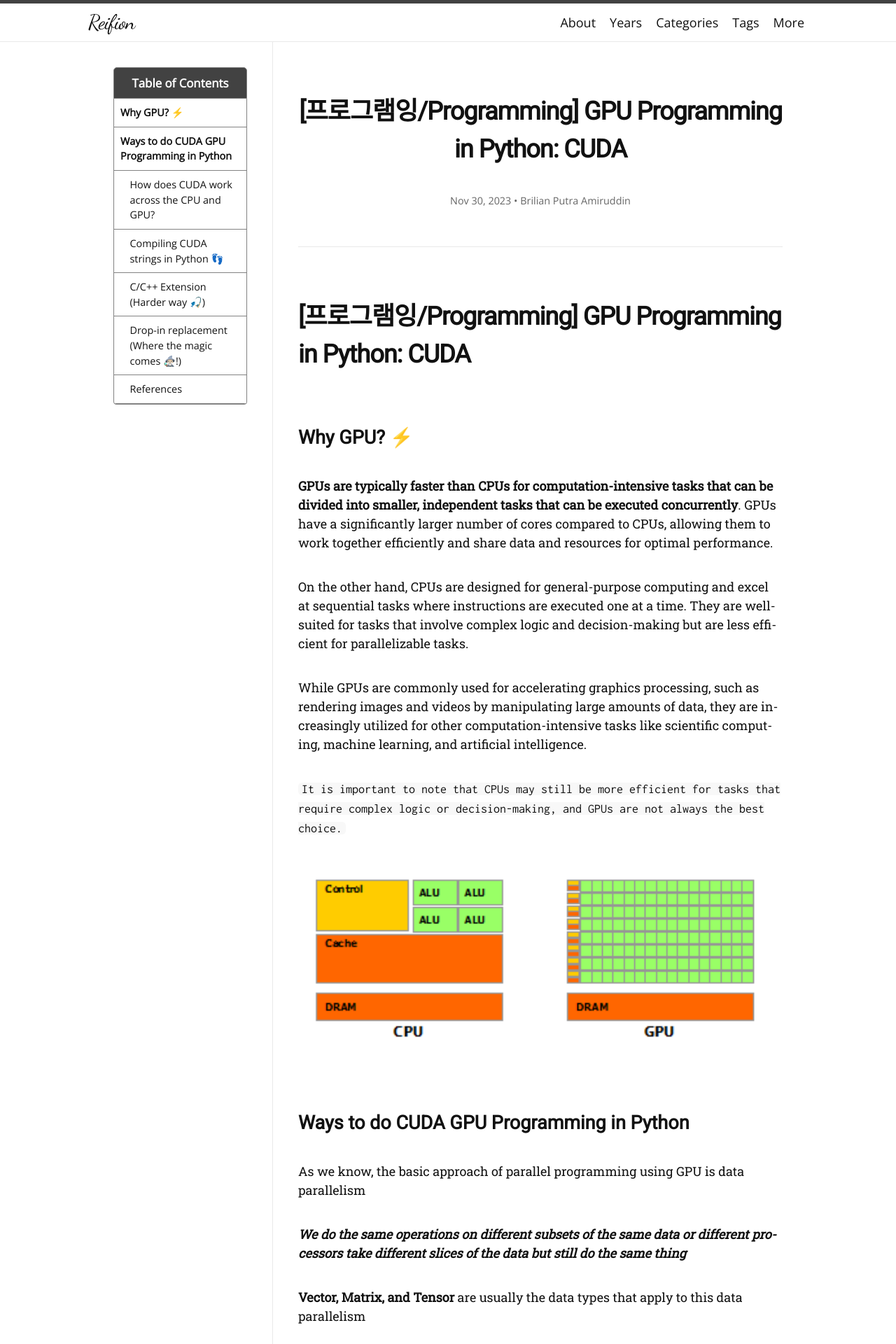
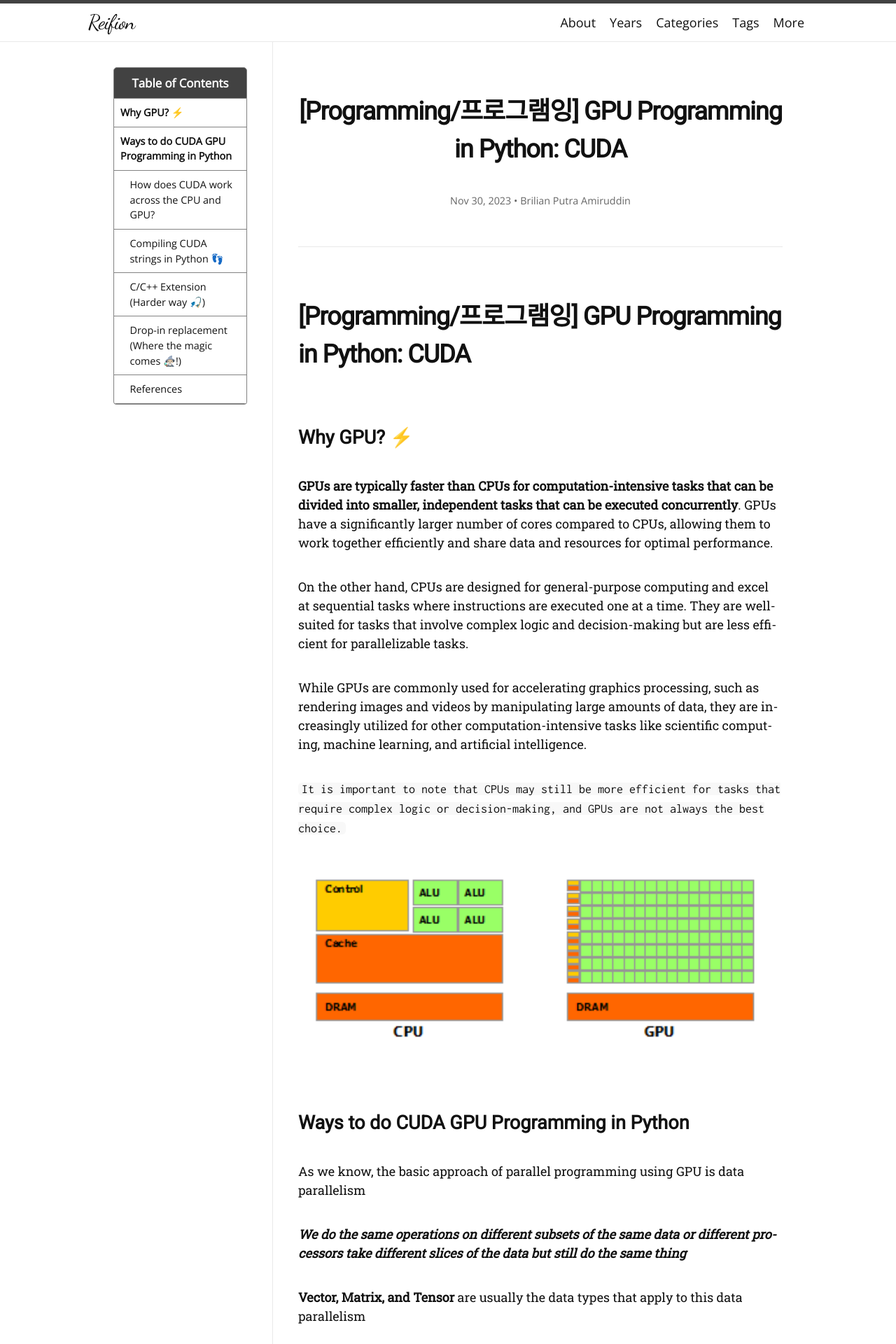
Before and after one commit to brilianputraa/brilianamiruddin.github.io, a Jekyll site: the page built from _posts/2023-11-30-python-cuda.md, in a window 1280 px wide. Shown: the top 1920 px of the page at 70% size. Built offline with Jekyll 4.4.1, drawn with Linux system fonts in a browser that asks for light colours; nearby versions of some CDN libraries; some web fonts are replaced.

```diff
--- a/_posts/2023-11-30-python-cuda.md
+++ b/_posts/2023-11-30-python-cuda.md
@@ -1,6 +1,6 @@
 ---
 layout: post
-title: "[프로그램잉/Programming] GPU Programming in Python: CUDA"
+title: "[Programming/프로그램잉] GPU Programming in Python: CUDA"
 toc: true
 mathjax: true
 categories: study-log
@@ -8,7 +8,7 @@ author:
   - Brilian Putra Amiruddin
 tags: [parallel programming,python,cuda,gpu]
 ---
-# [프로그램잉/Programming] GPU Programming in Python: CUDA
+# [Programming/프로그램잉] GPU Programming in Python: CUDA
 
 ## Why GPU? ⚡
 
```
